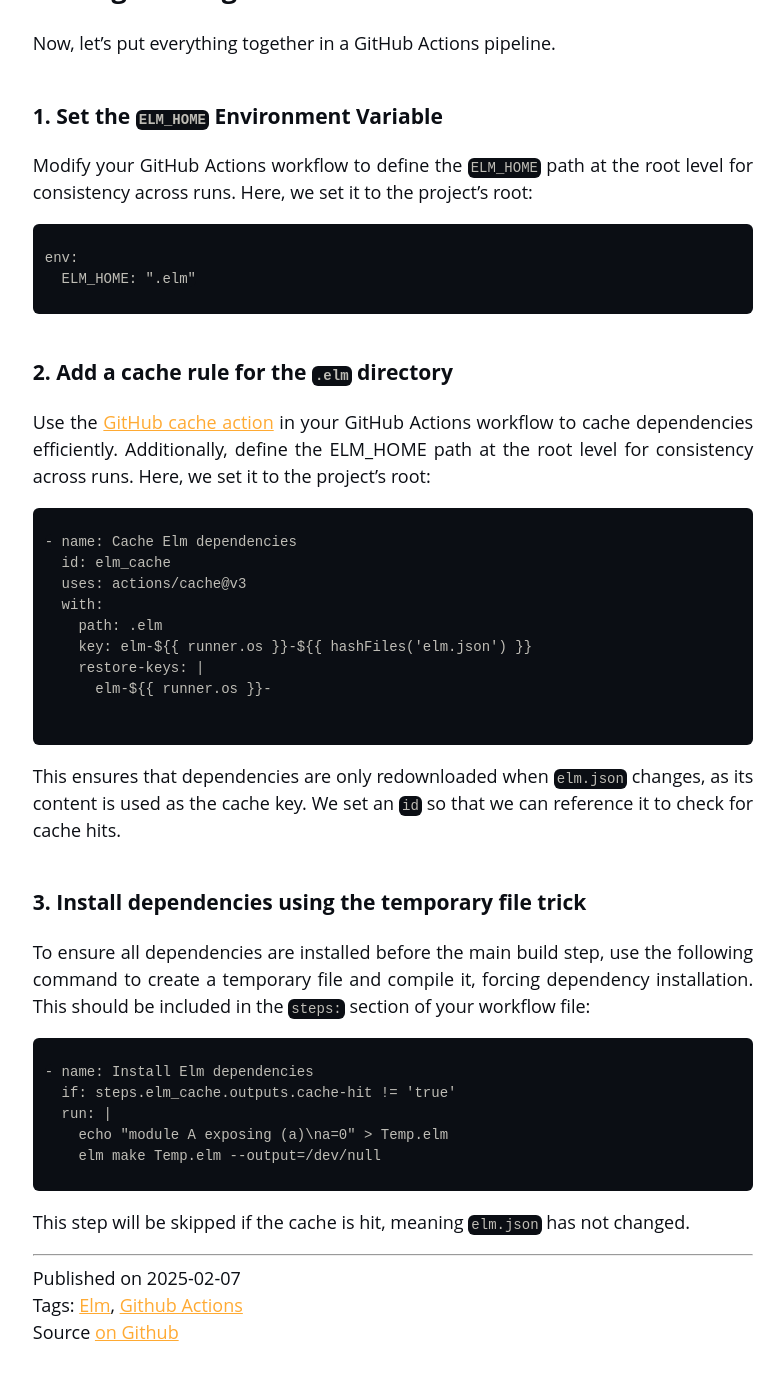
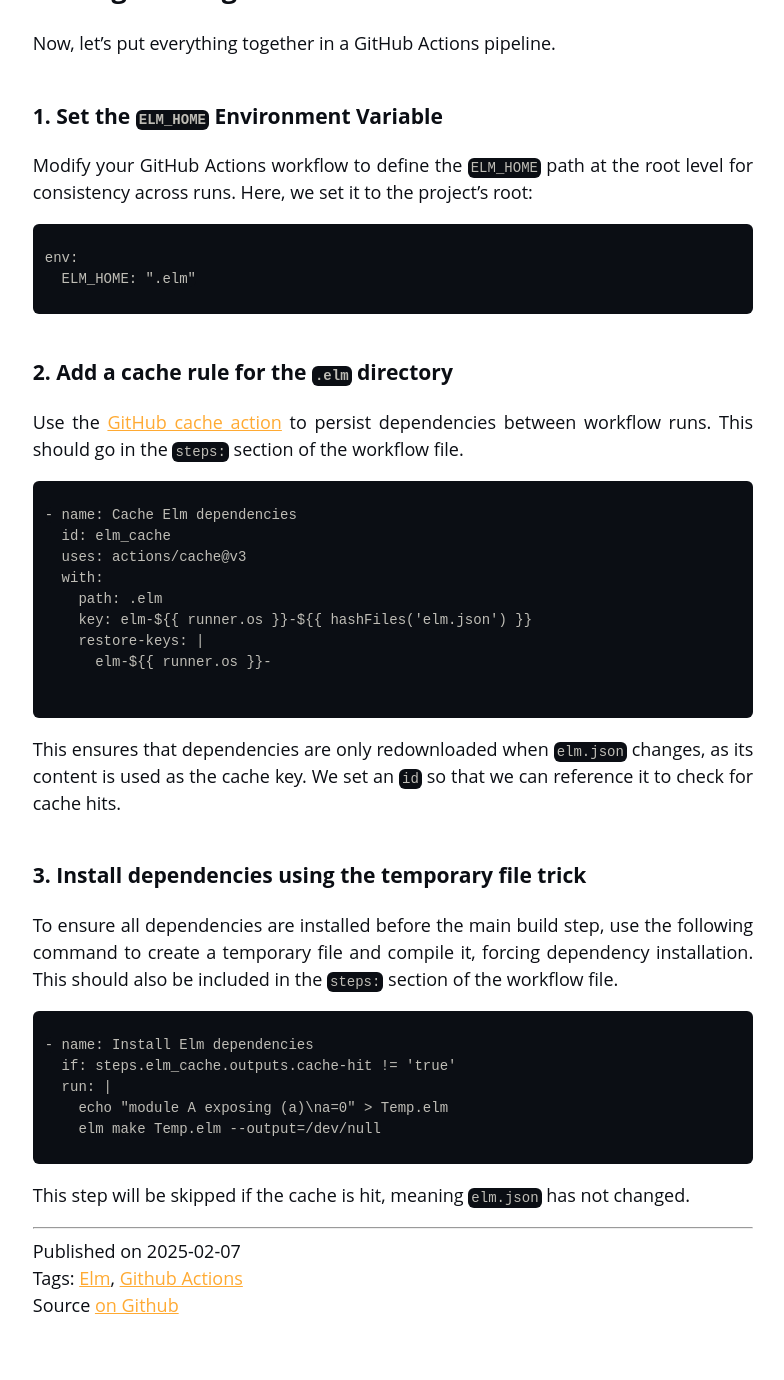
Before and after one commit to brianvanburken/brianvanburken.github.io, a Jekyll site: the page built from _posts/2025-02-07-caching-elm-dependencies-on-github-actions.md, in a window 1280 px wide and 1400 px high, scrolled down 1764 px. Shown: the top 1380 px of the window, without its empty margins (247-1031 px from the left). Built offline with Jekyll 4.4.1, drawn with Linux system fonts in a browser that asks for light colours.

Commit message:
fix: correct copy mistake from draft

````diff
--- a/_posts/2025-02-07-caching-elm-dependencies-on-github-actions.md
+++ b/_posts/2025-02-07-caching-elm-dependencies-on-github-actions.md
@@ -63,7 +63,8 @@
 
 ### 2. Add a cache rule for the `.elm` directory
 
-Use the [GitHub cache action](https://docs.github.com/en/actions/writing-workflows/choosing-what-your-workflow-does/caching-dependencies-to-speed-up-workflows) in your GitHub Actions workflow to cache dependencies efficiently. Additionally, define the ELM_HOME path at the root level for consistency across runs. Here, we set it to the project’s root:
+Use the [GitHub cache action](https://docs.github.com/en/actions/writing-workflows/choosing-what-your-workflow-does/caching-dependencies-to-speed-up-workflows) to persist dependencies between workflow runs.
+This should go in the `steps:` section of the workflow file.
 
 ```yaml
 - name: Cache Elm dependencies
@@ -81,7 +82,8 @@
 
 ### 3. Install dependencies using the temporary file trick
 
-To ensure all dependencies are installed before the main build step, use the following command to create a temporary file and compile it, forcing dependency installation. This should be included in the `steps:` section of your workflow file:
+To ensure all dependencies are installed before the main build step, use the following command to create a temporary file and compile it, forcing dependency installation.
+This should also be included in the `steps:` section of the workflow file.
 
 ```yaml
 - name: Install Elm dependencies
````
